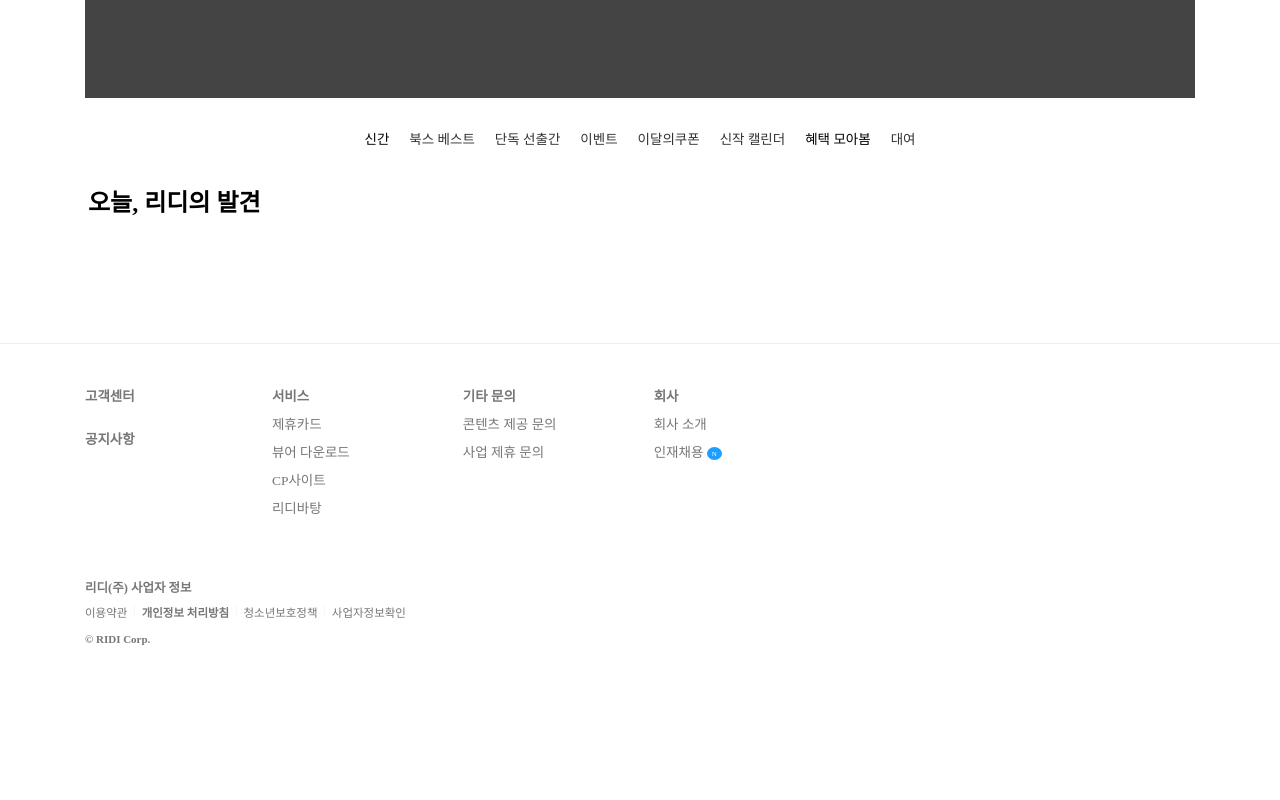
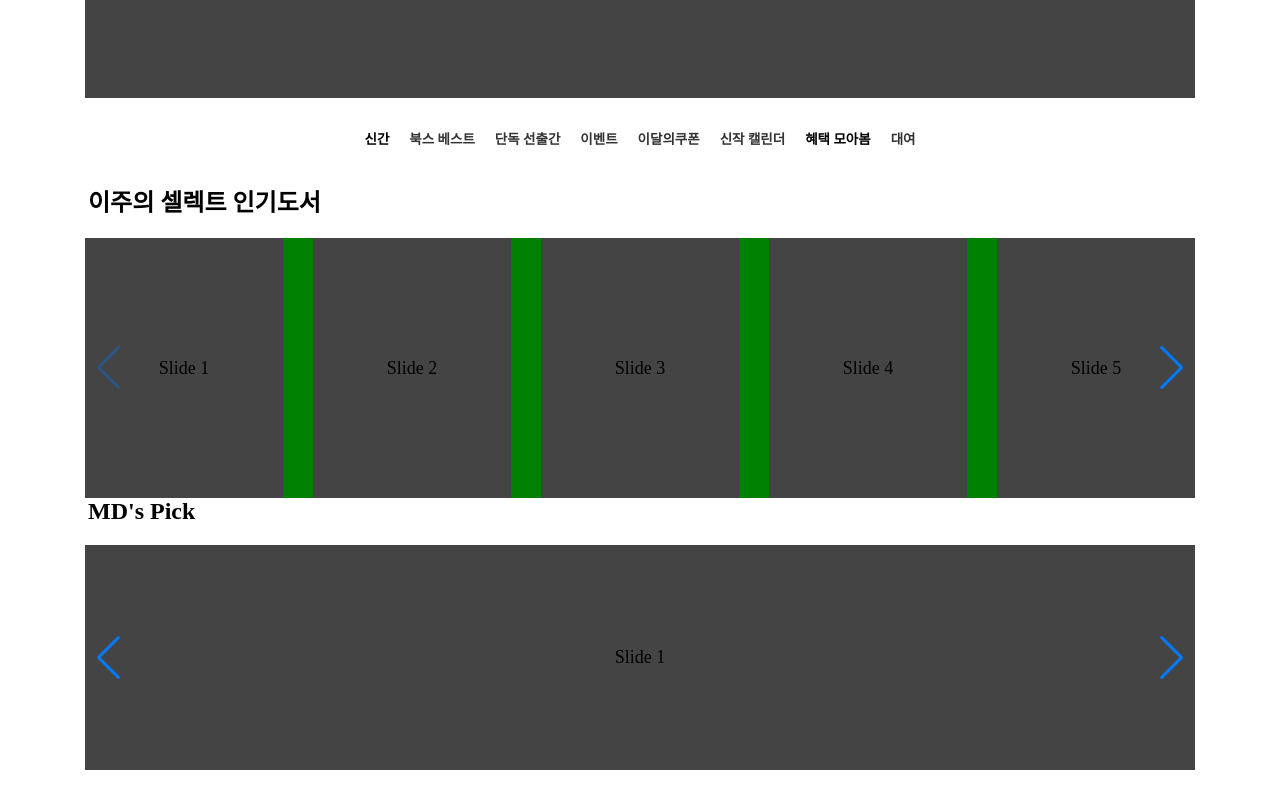
Before and after one commit to ignore07/OpenAPI, a plain HTML site: page index.html in a window 1280 px wide. Shown: the part 480-1280 px from the top of the page. Before the commit the page ends 1165 px from the top, so only its background shows below. Drawn offline with nearby package versions, Linux system fonts and the light colour scheme; a web font is replaced by a local one.

Commit message:
20250909

```diff
--- a/css/common.css
+++ b/css/common.css
@@ -126,6 +126,7 @@ header>div {
     padding: 17px 30px 17px 18px;
     display: flex;
     justify-content: space-between;
+    background-color: aqua;
 }
 
 header>div .left_area a {
@@ -143,6 +144,7 @@ header>div .right_area a {
 #area {
     width: 100%;
     font-weight: 600;
+    background-color: orange;
 
 }
 
@@ -181,10 +183,14 @@ header>div .right_area a {
     background-color: greenyellow;
 }
 
+
+
+/* select  */
 #select>div {
     width: 1170px;
     margin: 0 auto;
     margin-top: 30px;
+
 }
 
 #select ul {
@@ -194,12 +200,14 @@ header>div .right_area a {
 
 #select ul li {
     margin: 0 10px;
+
 }
 
 #select ul p {
     text-align: center;
     font-size: 13.5px;
-    font-weight: 450;
+    font-weight: 600;
+
 }
 
 
@@ -239,6 +247,7 @@ footer {
     border-top: 1.5px solid #eee;
     padding-bottom: 20px;
     margin-top: 100px;
+    background-color: plum;
 }
 
 .top_foot {
@@ -296,18 +305,6 @@ footer {
     margin-top: 8px;
 }
 
-.f_box2 a>#new,
-.f_box3 a>#new,
-.f_box4 a>#new {
-    background-color: #1E9EFF;
-    border-radius: 50%;
-    padding: 2.5px 4.98px;
-    vertical-align: middle;
-    color: #fff;
-    font-size: 7px;
-    opacity: 100%;
-}
-
 .bottom_foot {
     width: 1170px;
     margin: 0 auto;
--- a/css/index.css
+++ b/css/index.css
@@ -7,3 +7,17 @@
     margin: 0 auto;
     background-color: yellow;
 }
+
+#slider2 {
+     width: 1110px;
+    height: 260px;
+    margin: 0 auto;
+    background-color: green;
+}
+
+#slider3 {
+        width: 1110px;
+    height: 225px;
+    margin: 0 auto;
+    background-color: gold;
+}
--- a/index.html
+++ b/index.html
@@ -86,25 +86,38 @@
                     </a>
                 </li>
                 <li>
-                    <a href="#"><p>북스 베스트</p></a>
+                    <a href="#">
+                        <p>북스 베스트</p>
+                    </a>
                 </li>
                 <li>
-                    <a href="#"><p>단독 선출간</p></a>
+                    <a href="#">
+                        <p>단독 선출간</p>
+                    </a>
                 </li>
                 <li>
-                    <a href="#"><p>이벤트</p></a>
+                    <a href="#">
+                        <p>이벤트</p>
+                    </a>
                 </li>
                 <li>
-                    <a href="#"><p>이달의쿠폰</p></a>
+                    <a href="#">
+                        <p>이달의쿠폰</p>
+                    </a>
                 </li>
                 <li>
-                    <a href="#"><p>신작 캘린더</p></a>
+                    <a href="#">
+                        <p>신작 캘린더</p>
+                    </a>
                 </li>
                 <li>
-                    <a href="#"></a><p>혜택 모아봄</p></a>
+                    <a href="#"></a>
+                    <p>혜택 모아봄</p></a>
                 </li>
                 <li>
-                    <a href=""><p>대여</p></a>
+                    <a href="">
+                        <p>대여</p>
+                    </a>
                 </li>
 
 
@@ -116,7 +129,54 @@
     <section id="sec1">
         <div>
             <div class="section_title">
-                <h2>오늘, 리디의 발견</h2>
+                <h2>이주의 셀렉트 인기도서</h2>
+            </div>
+            <!-- Swiper -->
+
+            <div id="slider2">
+                <!-- Swiper -->
+
+                <div #swiperRef="" class="swiper mySwiper2">
+                    <div class="swiper-wrapper">
+                        <div class="swiper-slide">Slide 1</div>
+                        <div class="swiper-slide">Slide 2</div>
+                        <div class="swiper-slide">Slide 3</div>
+                        <div class="swiper-slide">Slide 4</div>
+                        <div class="swiper-slide">Slide 5</div>
+                        <div class="swiper-slide">Slide 6</div>
+                        <div class="swiper-slide">Slide 7</div>
+                        <div class="swiper-slide">Slide 8</div>
+                        <div class="swiper-slide">Slide 9</div>
+                    </div>
+                    <div class="swiper-button-next"></div>
+                    <div class="swiper-button-prev"></div>
+
+                </div>
+            </div>
+
+
+    <!-- section2 -->
+    <section id="sec2">
+        <div>
+            <div class="section_title">
+                <h2>MD's Pick</h2>
+            </div>
+            <!-- Swiper -->
+
+            <div id="slider3">
+                <!-- Swiper -->
+
+                <div #swiperRef="" class="swiper mySwiper3">
+                    <div class="swiper-wrapper">
+                        <div class="swiper-slide">Slide 1</div>
+                        <div class="swiper-slide">Slide 2</div>
+                        <div class="swiper-slide">Slide 3</div>
+
+                    </div>
+                    <div class="swiper-button-next"></div>
+                    <div class="swiper-button-prev"></div>
+
+                </div>
             </div>
 
 
@@ -148,7 +208,7 @@
                 <div class="f_box4">
                     <p>회사</p>
                     <a href="#">회사 소개</a>
-          <a href="#">인재채용&nbsp;<span id="new">N</span></a>
+                    <a href="#">인재채용</a>
                 </div>
             </div>
 
@@ -189,6 +249,34 @@
         });
 
 
+        var swiper = new Swiper(".mySwiper2", {
+            slidesPerView: 1,
+            spaceBetween: 10,
+            pagination: {
+                el: ".swiper-pagination",
+                clickable: true,
+            },
+            breakpoints: {
+                640: {
+                    slidesPerView: 2,
+                    spaceBetween: 30,
+                },
+                768: {
+                    slidesPerView: 4,
+                    spaceBetween: 30,
+                },
+                1024: {
+                    slidesPerView: 5,
+                    spaceBetween: 30,
+                },
+            },
+            navigation: {
+                nextEl: ".swiper-button-next",
+                prevEl: ".swiper-button-prev",
+            },
+        });
+
+
     </script>
 </body>
 
```
Lines whose indentation alone changed are shown as unchanged.
